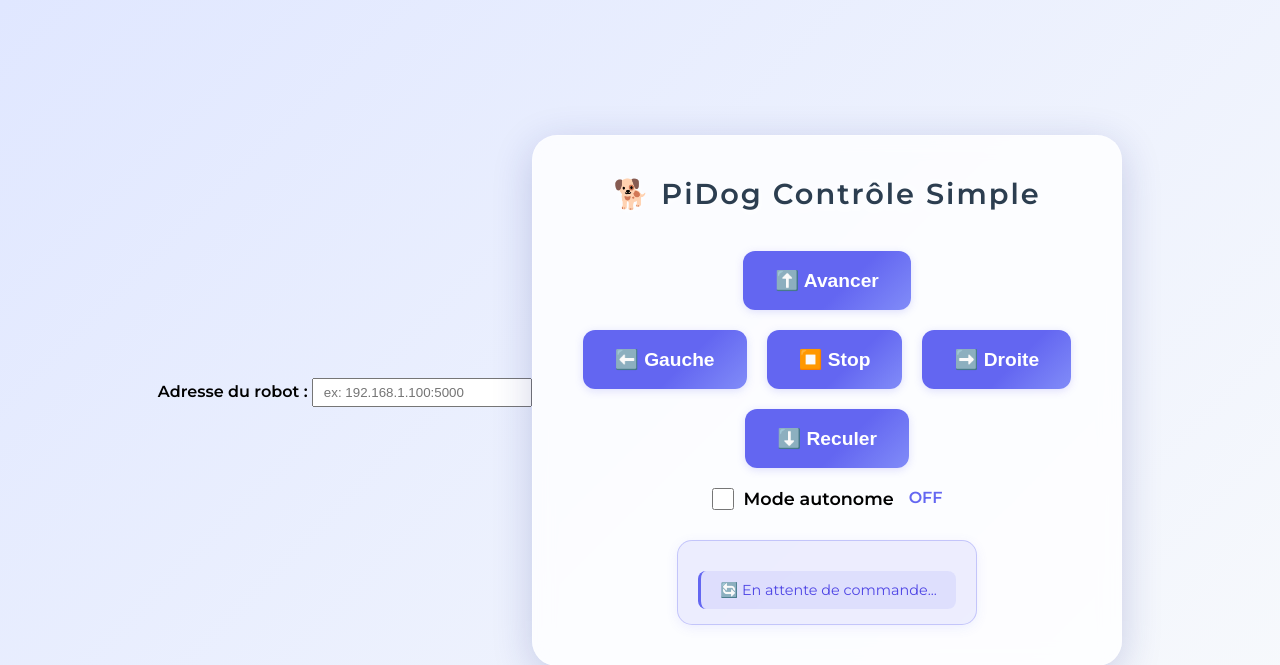
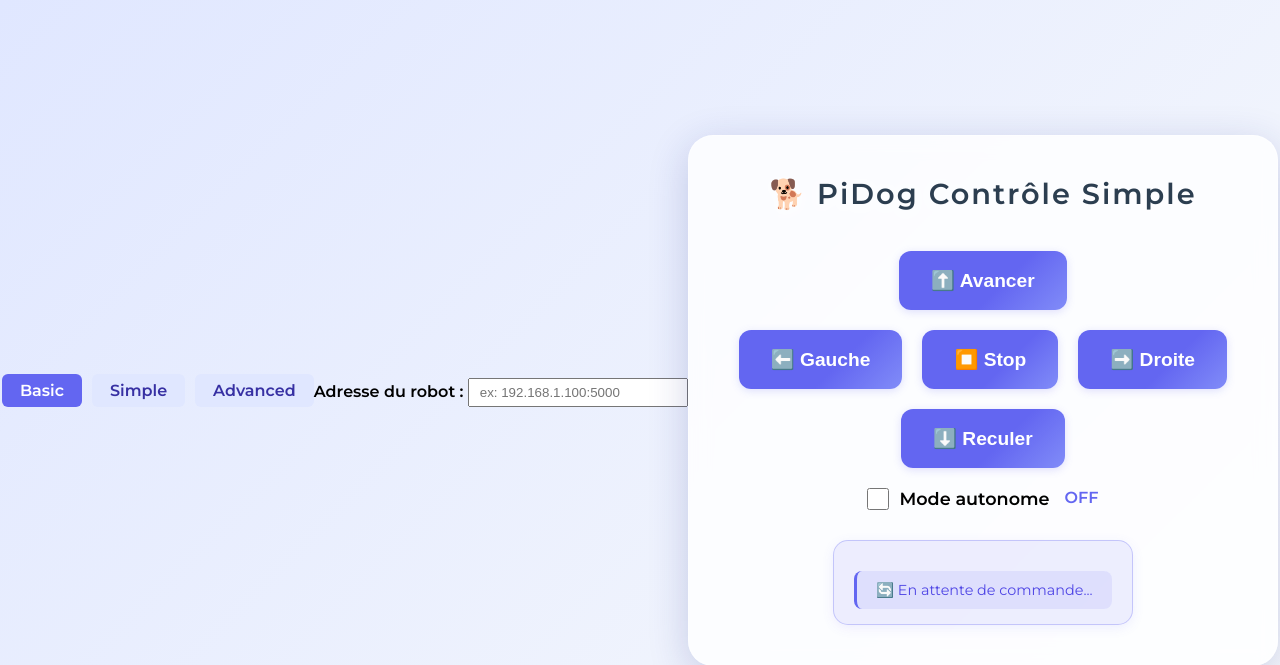
Before and after one commit to tonyvaldezyk/projet-iot-pidog, a Flask app: page / in a window 1280 px wide. Shown: the top 665 px of the page. Run offline with Flask 3, Linux system fonts and the light colour scheme.

Commit message:
navigation entre les interfaces

```diff
--- a/templates/advanced.html
+++ b/templates/advanced.html
@@ -8,6 +8,11 @@
     <link rel="stylesheet" href="{{ url_for('static', filename='css/style.css') }}">
 </head>
 <body>
+    <nav style="margin-bottom:20px;display:flex;gap:10px;">
+        <a href="/" style="padding:7px 18px;background:#e0e7ff;color:#3730a3;border-radius:6px;text-decoration:none;font-weight:600;">Basic</a>
+        <a href="/simple" style="padding:7px 18px;background:#e0e7ff;color:#3730a3;border-radius:6px;text-decoration:none;font-weight:600;">Simple</a>
+        <a href="/advanced" style="padding:7px 18px;background:#6366f1;color:white;border-radius:6px;text-decoration:none;font-weight:600;">Advanced</a>
+    </nav>
     <div style="margin-bottom:15px;">
         <label for="robot-address" style="font-weight:600;">Adresse du robot :</label>
         <input type="text" id="robot-address" placeholder="ex: 192.168.1.100:5000" style="padding:5px 10px;min-width:220px;">
--- a/templates/index.html
+++ b/templates/index.html
@@ -8,6 +8,11 @@
     <link rel="stylesheet" href="{{ url_for('static', filename='css/style.css') }}">
 </head>
 <body>
+    <nav style="margin-bottom:20px;display:flex;gap:10px;">
+        <a href="/" style="padding:7px 18px;background:#6366f1;color:white;border-radius:6px;text-decoration:none;font-weight:600;">Basic</a>
+        <a href="/simple" style="padding:7px 18px;background:#e0e7ff;color:#3730a3;border-radius:6px;text-decoration:none;font-weight:600;">Simple</a>
+        <a href="/advanced" style="padding:7px 18px;background:#e0e7ff;color:#3730a3;border-radius:6px;text-decoration:none;font-weight:600;">Advanced</a>
+    </nav>
     <div style="margin-bottom:15px;">
         <label for="robot-address" style="font-weight:600;">Adresse du robot :</label>
         <input type="text" id="robot-address" placeholder="ex: 192.168.1.100:5000" style="padding:5px 10px;min-width:220px;">
--- a/templates/simple.html
+++ b/templates/simple.html
@@ -8,6 +8,11 @@
     <link rel="stylesheet" href="{{ url_for('static', filename='css/style.css') }}">
 </head>
 <body>
+    <nav style="margin-bottom:20px;display:flex;gap:10px;">
+        <a href="/" style="padding:7px 18px;background:#e0e7ff;color:#3730a3;border-radius:6px;text-decoration:none;font-weight:600;">Basic</a>
+        <a href="/simple" style="padding:7px 18px;background:#6366f1;color:white;border-radius:6px;text-decoration:none;font-weight:600;">Simple</a>
+        <a href="/advanced" style="padding:7px 18px;background:#e0e7ff;color:#3730a3;border-radius:6px;text-decoration:none;font-weight:600;">Advanced</a>
+    </nav>
     <div class="controller">
         <h1>🐕 PiDog Controller</h1>
 
```
